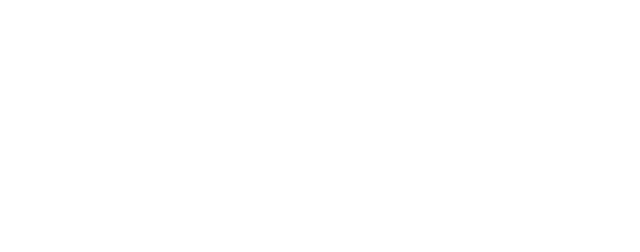
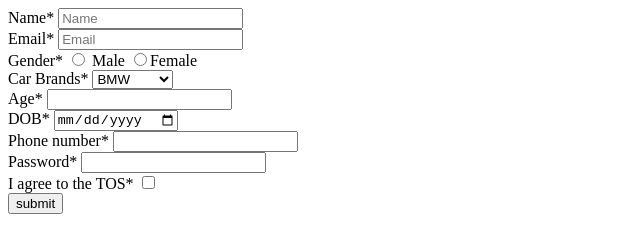
Before and after one commit to acciojob/signup-form-car-Preethijaisankar, a website: page main.html in a window 1280 px wide. Shown: the whole page, without its empty margins (0-640 px from the left). Drawn offline with Linux system fonts and the light colour scheme.

Commit message:
created a submission

```diff
--- a/main.html
+++ b/main.html
@@ -7,7 +7,55 @@
 </head>
 
 <body>
-	<!-- the entire body must be written by student -->
+
+ <form>
+	  <div>
+		  <label for="name">Name*</label>
+		  <input type="text" placeholder="Name"required>
+	  </div>
+	  <div>
+		  <label for="email">Email*</label>
+		  <input type="email" placeholder="Email"required>
+	  </div>
+	  <div>
+		  <label for="gender">Gender*</label>
+		  <input type="radio" value="Male" name="Gender"required> Male
+		  <input type="radio" value="Female" name="Gender" required>Female
+	  </div>
+	 <div>
+		  <label for="Car brands">Car Brands*</label>
+		 <select name="Car Brands">
+			 <option value="BMW">BMW</option>
+			 	<option value="Audi">Audi</option>
+			 	 <option value="Mercedez">Mercedez</option>
+		 </select>
+     </div>
+	 <div>
+		 <label for="Age">Age*</label>
+		 <input type="number" required >
+	 </div>
+
+	 <div>
+		 <label for="DOB">DOB*</label>
+		 <input type="Date" required >
+	 </div>
+	 <div>
+		 <label for="dob">Phone number*</label>
+		 <input type="tel" required >
+	 </div>
+	 <div>
+		 <label for="Password">Password*</label>
+		 <input type="Password" required >
+	 </div>
+	 <div>
+		 <label for="text">I agree to the TOS*</label>
+		 <input type="checkbox" required >
+	 </div>
+	 <button>
+		 submit
+	 </button>
+ </form>
+	  <!-- the entire body must be written by student -->
     <script type="text/javascript" src="./script.js">
 </script>
 
```
